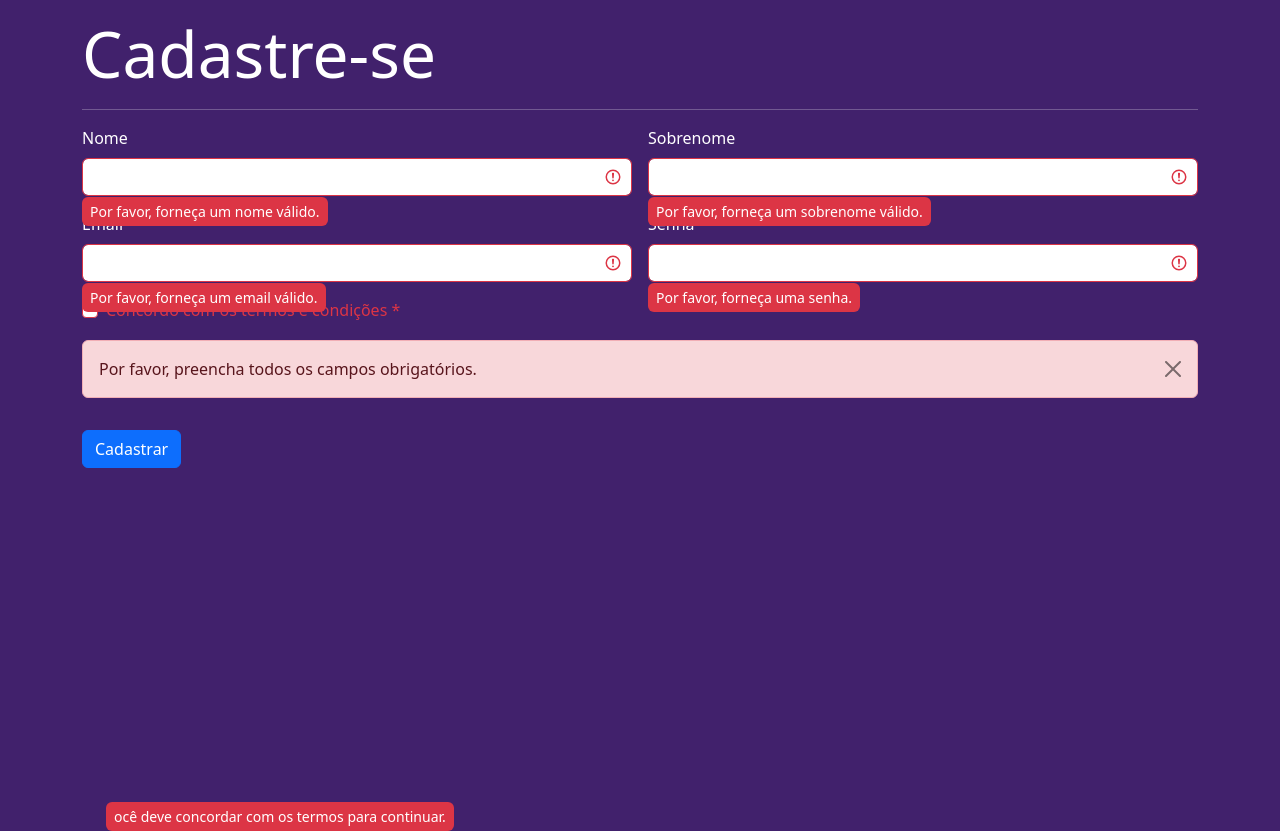
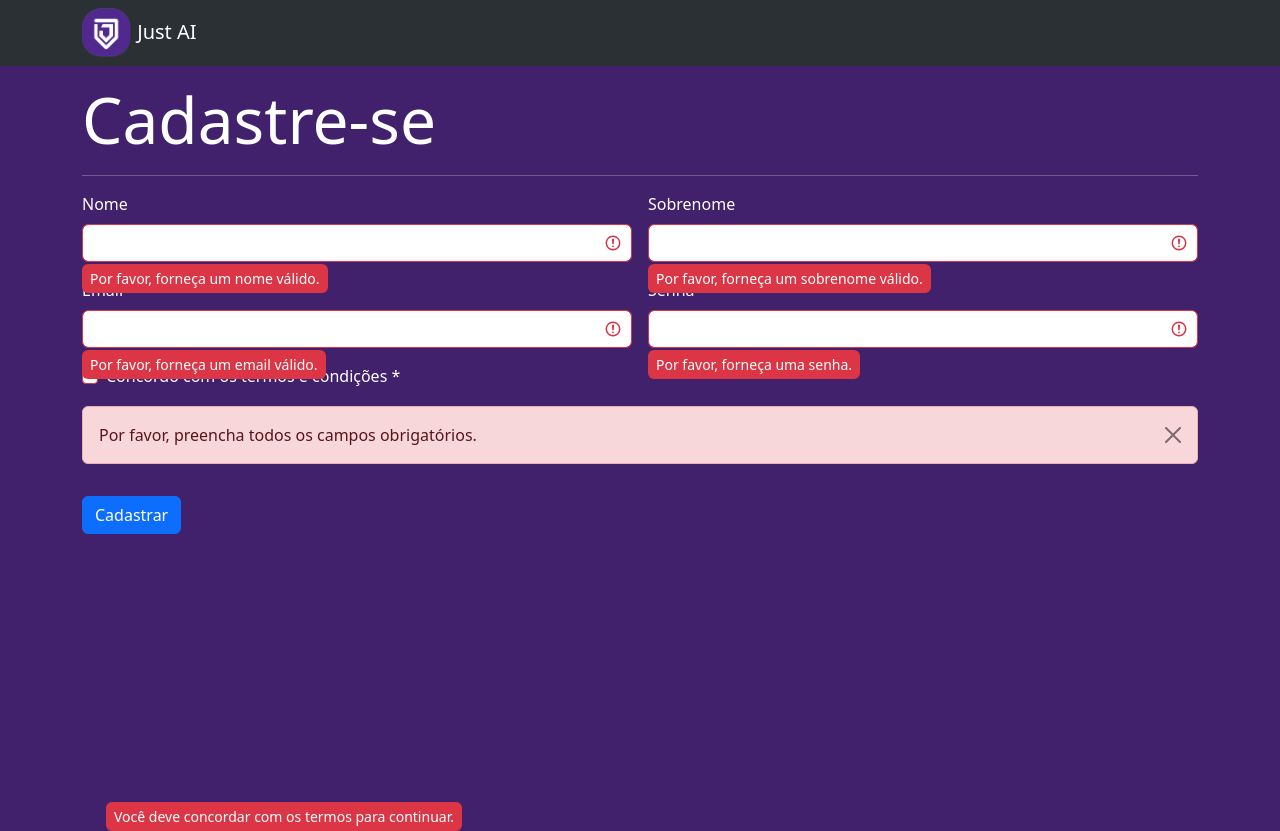
Before and after one commit to LorenzaOliveira/ProjetoBootstrap, a plain HTML site: page cadastro.html in a window 1280 px wide. Both pictures are taken after a click on the button "Cadastrar". Drawn offline with nearby package versions, Linux system fonts and the light colour scheme.

Commit message:
realizado alguns ajustes no código

```diff
--- a/cadastro.html
+++ b/cadastro.html
@@ -20,6 +20,18 @@
         </style>
     </head>
 
+    <header>
+        <nav class="navbar navbar-expand-lg bg-body-tertiary" data-bs-theme="dark">
+			<div class="container">
+
+				<div class="col">
+					<a class="navbar-brand" href="index.html">
+						<img src="assets/images/JustiAI_logo1_escura.png" width="50">
+						Just AI
+					</a>
+				</div>
+		</nav>
+    </header>
     <body>
         <div class="container my-3">
             <h1 class="display-3">Cadastre-se</h1>
@@ -65,12 +77,12 @@
 
                 <div class="col-12">
                   <div class="form-check">
-                        <input class="form-check-input" type="checkbox" value="" id="termos" required>
                         <label class="form-check-label" for="termos">
                         Concordo com os termos e condições *
                         </label>
+                        <input class="form-check-input" type="checkbox" value="" id="termos" required>
                         <div class="invalid-tooltip">
-                            ocê deve concordar com os termos para continuar.
+                            Você deve concordar com os termos para continuar.
                         </div>
                   </div>
                 </div>
```
Also changed, not shown: index.html (+14 -2 lines).
